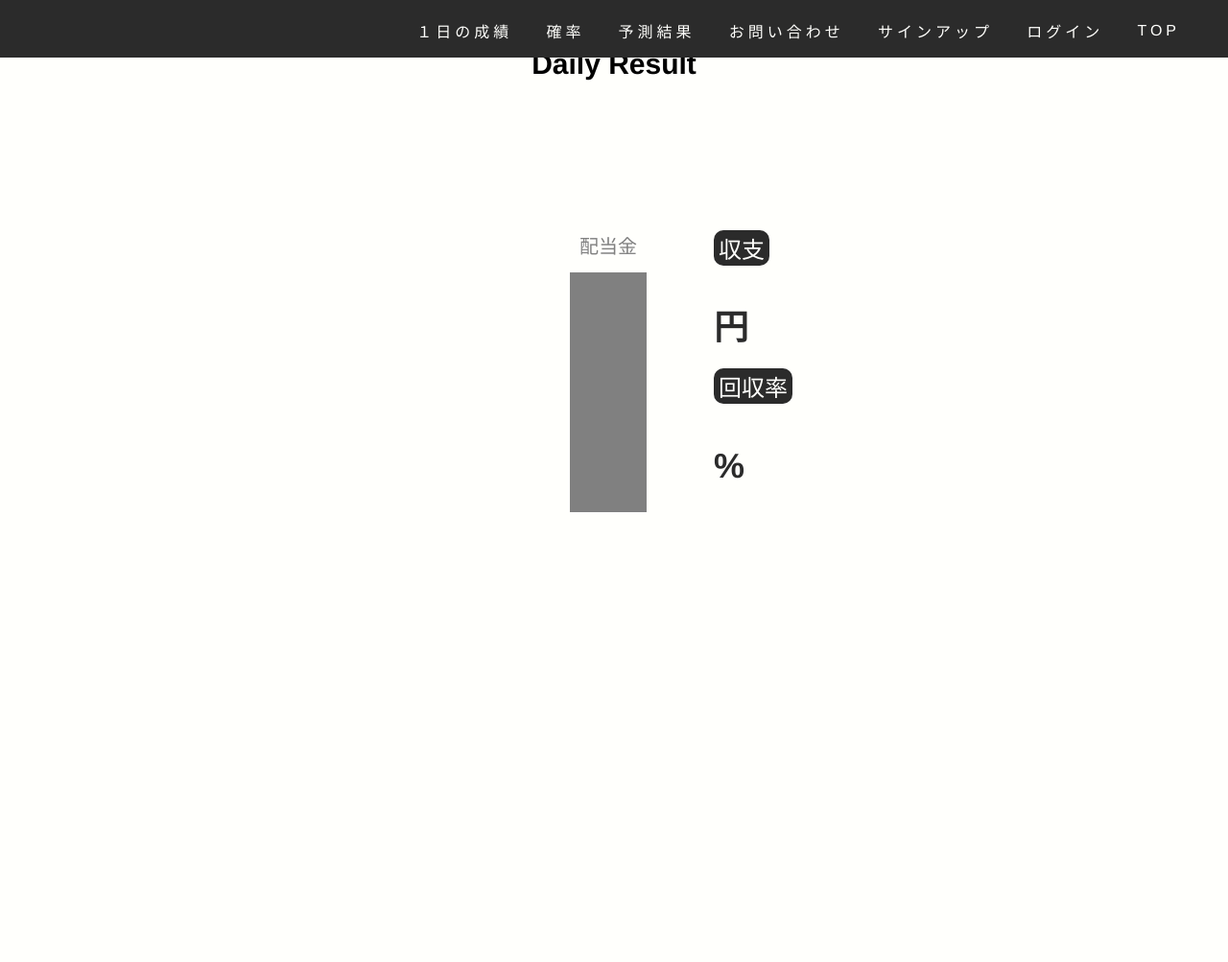
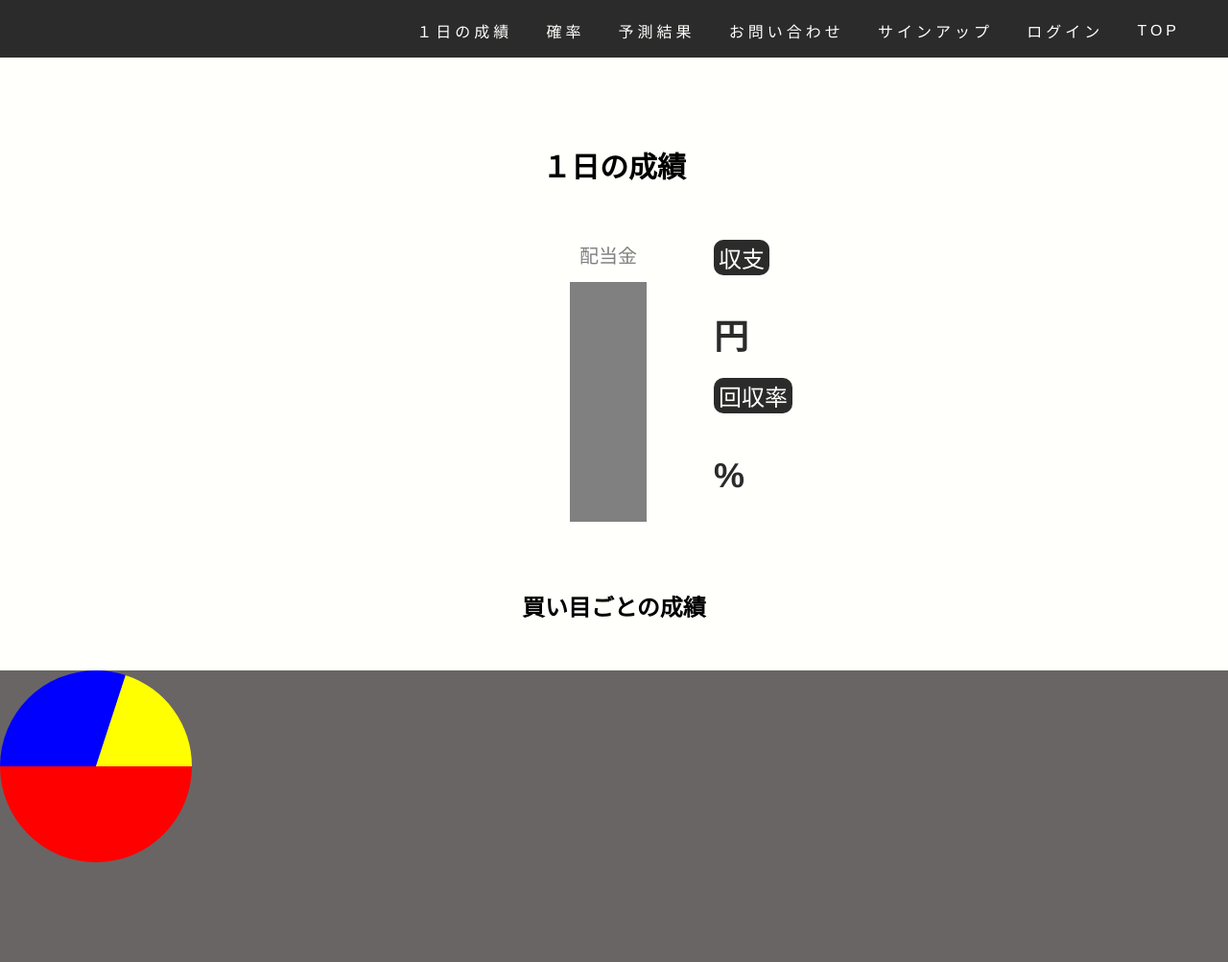
Before and after one commit to tai72/boatrace_app, a Django app: page /daily-result in a window 1280 px wide. Shown: the whole page at 96% size. Before the commit the page ends 534 px from the top, so only its background shows below. Run offline with Django 4.2, Linux system fonts and the light colour scheme; parts of the project's set-up code (start-up, migrations or seed data) failed here and were passed over.

Commit message:
【１日の成績】配当金の買い目ごとの割合を表示

```diff
--- a/daily_result/templates/result.html
+++ b/daily_result/templates/result.html
@@ -10,8 +10,8 @@
 
 {% block contents %}
 <section class="container-contents-outer" id="section-daily-result">
-    <div class="container-contents-inner align-center">
-        <h1 class="main-header">Daily Result</h1>
+    <div class="container-contents-inner align-center wrapper-title">
+        <h1 class="main-header">１日の成績</h1>
     </div>
     <section class="section-dailyResult">
         <div class="dailyResult">
@@ -40,8 +40,24 @@
     </section>
 </section>
 
+<!-- 買い目ごとの配当金の割合 -->
+
+<section id="daily-result-each-comb">
+    <div class="align-center wrapper-title">
+        <h2>買い目ごとの成績</h2>
+    </div>
+    <div class="result-each-comb-content">
+        <div class="wrapper-pie-chart">
+            <canvas id="pie-chart" width="300px" height="300px"></canvas>
+        </div>
+    </div>
+</section>
+
 <script>
     (function() {
+
+        // ~~~ １日の成績 ~~~
+
         var buySum = '{{ buy }}';
         var dividend = '{{ return_sum }}';
         var benefit = '{{ benefit }}';
@@ -55,8 +71,8 @@
             console.log(heights);
         };
 
-        var elm = document.getElementById('canvas');
-        var ctx = elm.getContext('2d');
+        const elm = document.getElementById('canvas');
+        const ctx = elm.getContext('2d');
 
         const barColor = ['#808080', '2f4f4f'];
         const barText = ['購入金額', '配当金'];
@@ -74,6 +90,33 @@
             ctx.fillText(barTextVal[i], x + 40, 300 - y);
             ctx.fillText(barText[i], x + 40, 300 - y - 20);
         }
+
+        // ~~~ 配当金の買い目ごとの割合 ~~~
+
+        const elmPieChart = document.getElementById('pie-chart');
+        const ctxPieChart = elmPieChart.getContext('2d');
+
+        var angleTriple = 360 * ( 50 / 100 );
+        var angleQuinella = 360 * ( 30 / 100 );
+        var angleTrifecta = 360 * ( 20 / 100 );
+
+        const pieColorArray = ['red', 'blue', 'yellow'];
+        const angleArray = [angleTriple, angleQuinella, angleTrifecta];
+
+        let angleValStart = 0;
+        let angleValEnd = 0;
+        for (i=0; i<angleArray.length; i++) {
+            angleValEnd += angleArray[i];
+            let pieColor = pieColorArray[i];
+
+            ctxPieChart.beginPath();
+            ctxPieChart.arc( 100, 100, 100, angleValStart * Math.PI / 180, angleValEnd * Math.PI / 180, false );
+            ctxPieChart.lineTo(100, 100);
+            ctxPieChart.fillStyle = pieColor;
+            ctxPieChart.fill();
+
+            angleValStart += angleArray[i];
+        }
     })();
 </script>
 
--- /dev/null
+++ b/settings.json
@@ -0,0 +1,8 @@
+{
+    "DB_USER":"postgres",
+    "DB_PASSWORD":"@8319English",
+    "EMAIL_OUTLOOK":"yamashi7227.04020105.7227@outlook.jp",
+    "EMAIL_HOST":"vision7227tata@gmail.com",
+    "EMAIL_HOST_PASS":"aexvpanoslwqaooi",
+    "SECRET_KEY":"django-insecure-@&06ndw7ql4930wp^qduoqygj3_g)^b#x@seyp!tcn5@8t*^c_"
+}
--- a/static/css/daily_result.css
+++ b/static/css/daily_result.css
@@ -72,3 +72,14 @@
         margin-top: 20px;
     }
 }
+
+/* 買い目ごとの成績 */
+
+#daily-result-each-comb {
+    margin-top: 70px;
+}
+
+.result-each-comb-content {
+    margin-top: 150px;
+    background-color: #696565;
+}
```
Also changed, not shown: 1 other file.
